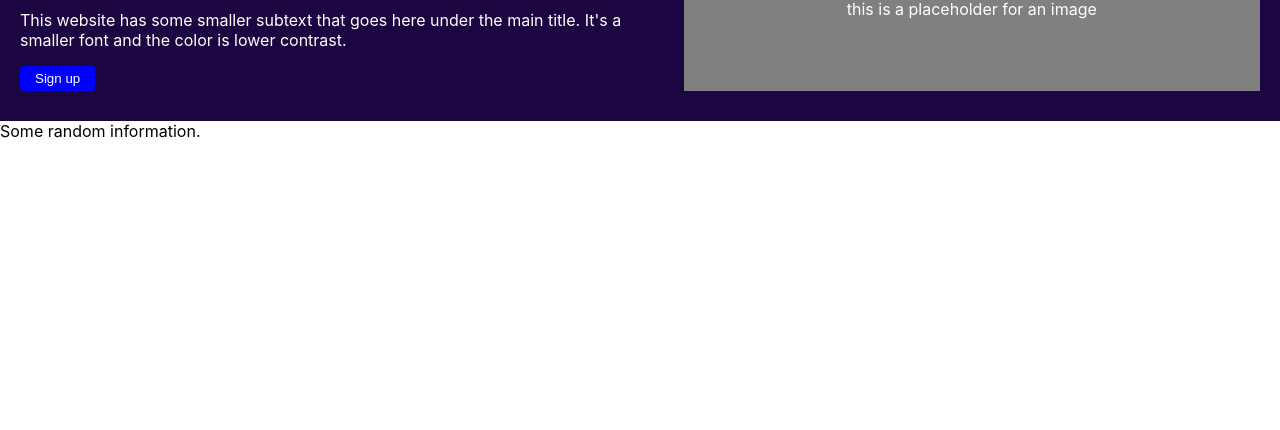
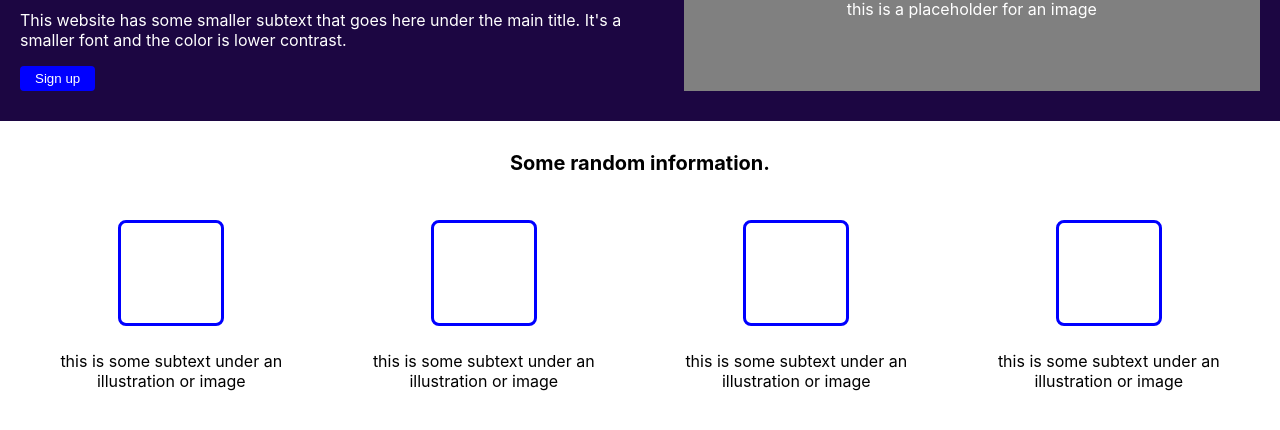
Before and after one commit to lksae/landin-page-2, a plain HTML site: page index.html in a window 1280 px wide. Shown: the part 136-566 px from the top of the page. Drawn offline with Linux system fonts and the light colour scheme.

Commit message:
Finish info section

```diff
--- a/index.html
+++ b/index.html
@@ -33,19 +33,23 @@
             </div>
 
             <div class="info">
-                Some random information.
+                <p>Some random information.</p>
                 <div class="cards">
                     <div class="card">
-
+                        <h6></h6>
+                        this is some subtext under an illustration or image
                     </div>
                     <div class="card">
-
+                        <h6></h6>
+                        this is some subtext under an illustration or image
                     </div>
                     <div class="card">
-
+                        <h6></h6>
+                        this is some subtext under an illustration or image
                     </div>
                     <div class="card">
-
+                        <h6></h6>
+                        this is some subtext under an illustration or image
                     </div>
                 </div>
 
--- a/style.css
+++ b/style.css
@@ -37,7 +37,8 @@ a:link {
 }
 
 .header,
-.description_and_image {
+.description_and_image,
+.cards {
     padding-left: 20px;
     padding-right: 20px;
 }
@@ -68,3 +69,35 @@ a:link {
     text-align: center;
     text-decoration: none;
 }
+
+.info {
+    display: flex;
+    align-items: center;
+    flex-direction: column;
+    padding: 10px 0 10px 0;
+}
+
+.info p {
+    font-size: 20px;
+    font-weight: bolder;
+}
+
+.cards {
+    display: flex;
+    gap: 10px;
+}
+
+.cards h6 {
+    border-style: solid;
+    width: 100px;
+    height: 100px;
+    border-color: blue;
+    border-radius: 8px;
+}
+
+.card {
+    display: flex;
+    flex-direction: column;
+    align-items: center;
+    text-align: center;
+}
```
